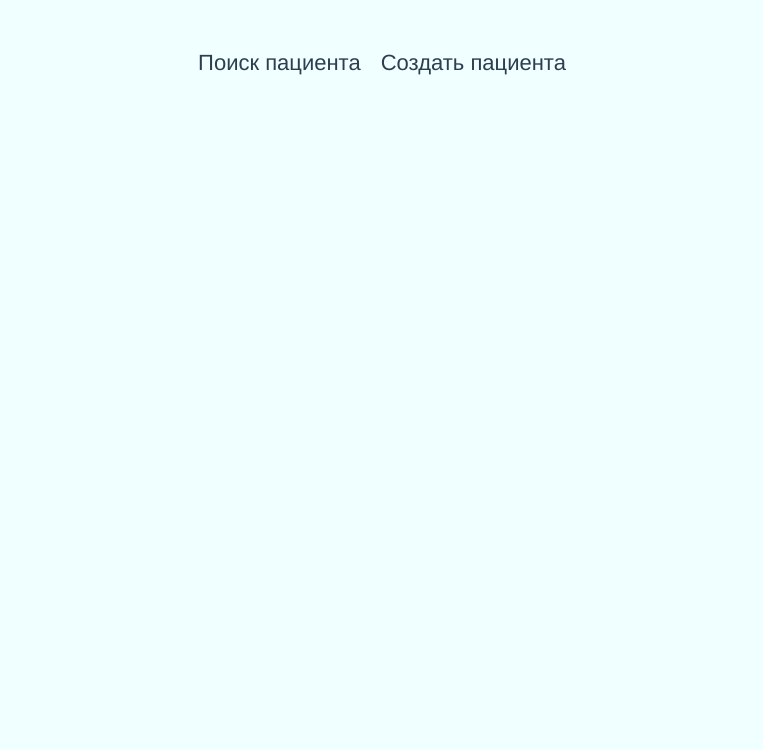
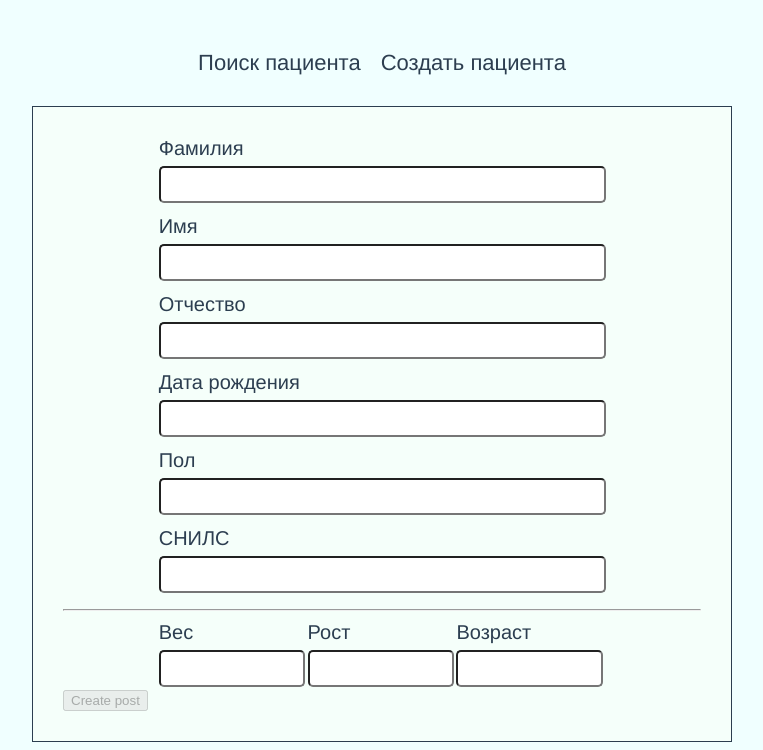
Before and after one commit to ToNi310558/consultations, a Vue app: page /newPatient in a window 1280 px wide. Shown: the top 750 px of the page, without its empty margins (258-1021 px from the left). Built offline with nearby package versions, Linux system fonts and the light colour scheme.

Commit message:
just saving

```diff
--- a/src/main.js
+++ b/src/main.js
@@ -2,7 +2,8 @@ import Vue from 'vue'
 import App from './App.vue'
 import router from './router'
 import store from './store'
-
+import Vuelidate from 'vuelidate'
+Vue.use(Vuelidate)
 Vue.config.productionTip = false
 
 new Vue({
--- a/src/store/modules/patients.js
+++ b/src/store/modules/patients.js
@@ -8,10 +8,11 @@ export default {
                 patronymic: 'Иванович',
                 birthdate: '19.04.1994',
                 sex: 'Мужской',
-                snils: '45455455',
+                snils: '15278361414',
                 weight: '',
                 height: '186',
-                age: ''
+                age: '',
+                id: 1001
             },
             {
                 surname: 'Горбачев',
@@ -19,10 +20,11 @@ export default {
                 patronymic: '',
                 birthdate: '03.11.1987',
                 sex: 'Мужской',
-                snils: '78784564',
+                snils: '16675209900',
                 weight: '84',
                 height: '176',
-                age: ''
+                age: '',
+                id: 1002
             },
             {
                 surname: 'Малинова',
@@ -30,10 +32,11 @@ export default {
                 patronymic: 'Владимировна',
                 birthdate: '28.09.2002',
                 sex: 'Женский',
-                snils: '89555465',
+                snils: '17027154139',
                 weight: '48',
                 height: '',
-                age: '18'
+                age: '18',
+                id: 1003
             },
             {
                 surname: 'Громова',
@@ -41,10 +44,11 @@ export default {
                 patronymic: 'Геннадиевна',
                 birthdate: '16.01.1997',
                 sex: 'Женский',
-                snils: '89555465',
+                snils: '19351706177',
                 weight: '140',
                 height: '',
-                age: '24'
+                age: '24',
+                id: 1004
             },
             {
                 surname: 'Лапухов',
@@ -52,10 +56,11 @@ export default {
                 patronymic: '',
                 birthdate: '11.10.2001',
                 sex: 'Мужской',
-                snils: '89555465',
+                snils: '15679695946',
                 weight: '73',
                 height: '178',
-                age: '19'
+                age: '19',
+                id: 1005
             },
             {
                 surname: 'Смирнов',
@@ -63,10 +68,11 @@ export default {
                 patronymic: 'Игоревич',
                 birthdate: '08.02.1989',
                 sex: 'Мужской',
-                snils: '89555465',
+                snils: '16769547839',
                 weight: '104',
                 height: '199',
-                age: ''
+                age: '',
+                id: 1006
             },
         ]
 },
@@ -76,5 +82,9 @@ export default {
         }
     },
     actions: {},
-    mutations:{}
+    mutations:{
+        createPatient(state, newPatient) {
+            state.patients.unshift(newPatient)
+        }
+    }
 }
--- a/src/views/Patients.vue
+++ b/src/views/Patients.vue
@@ -3,7 +3,7 @@
 
    <filters/>
 
-    <div v-for="patient in allPatients" class="patient-flexbox">
+    <div v-for="patient in allPatients"  class="patient-flexbox">
       <div class="patient-fio">
         {{patient.surname}}
         {{patient.name}}
--- a/src/views/newPatient.vue
+++ b/src/views/newPatient.vue
@@ -1,15 +1,251 @@
 <template>
-    <div>
+    <div class="forms">
+        <form  @submit.prevent="submit">
+            <label class="form-label">Фамилия<br>
+                <input v-model.trim="surname"
+                       @blur="surnameTouch = true"
+                       :class="{ 'error': surnameError || surnameInvalid }"
+                       class="form-input" type="text">
+                <div v-if="surnameError" class="error-msg">{{msgRequired}}</div>
+                <div v-else-if="surnameInvalid" class="error-msg">{{msgInvalid}}</div>
+            </label>
 
+            <label class="form-label">Имя<br>
+                <input v-model.trim="name"
+                       @blur="nameTouch = true"
+                       :class="{ 'error': nameError || nameInvalid }"
+                       class="form-input" type="text">
+                <div v-if="nameError" class="error-msg">{{msgRequired}}</div>
+                <div v-else-if="nameInvalid" class="error-msg">{{msgInvalid}}</div>
+            </label>
+
+            <label class="form-label">Отчество<br>
+                <input v-model.trim="patronymic"
+                       @blur="patronymicTouch = true"
+                       :class="{ 'error':  patronymicInvalid }"
+                       class="form-input" type="text">
+                <div v-if="patronymicInvalid" class="error-msg">{{msgInvalid}}</div>
+            </label>
+
+            <label class="form-label">Дата рождения<br>
+                <input v-model.trim="birthdate"
+                       @blur="birthdateTouch = true"
+                       :class="{ 'error':  birthdateInvalid || birthdateError }"
+                       class="form-input" type="text">
+                <div v-if="birthdateError" class="error-msg">{{msgRequired}}</div>
+                <div v-else-if="birthdateInvalid" class="error-msg">{{msgInvalid}}</div>
+            </label>
+
+            <label class="form-label">Пол<br>
+                <input v-model.trim="sex"
+                       @blur="sexTouch = true"
+                       :class="{ 'error': sexError || sexInvalid}"
+                       class="form-input" type="text">
+                <div v-if="sexError" class="error-msg">{{msgRequired}}</div>
+                <div v-else-if="sexInvalid" class="error-msg">{{msgInvalid}}</div>
+            </label>
+
+            <label class="form-label">СНИЛС<br>
+                <input v-model.trim="snils"
+                       @blur="snilsTouch = true"
+                       :class="{ 'error': snilsError || snilsInvalid}"
+                       class="form-input" type="text" maxlength="11">
+                <div v-if="snilsError" class="error-msg">{{msgRequired}}</div>
+                <div v-else-if="snilsInvalid" class="error-msg">{{msgInvalid}}</div>
+            </label>
+
+            <hr>
+
+            <section>
+                <label class="form-label_mini">Вес<br>
+                    <input v-model.trim="weight"
+                           class="form-input_mini" type="text" maxlength="3">
+                </label>
+
+                <label class="form-label_mini">Рост<br>
+                    <input v-model.trim="height"
+                           class="form-input_mini" type="text" maxlength="3">
+                </label>
+
+                <label class="form-label_mini">Возраст<br>
+                    <input v-model.trim="age"
+                           class="form-input_mini" type="text" maxlength="3">
+                </label>
+            </section>
+
+
+            <button type="submit" class="btn" :disabled="disBtn">Create post</button>
+        </form>
     </div>
 </template>
 
 <script>
+    import {mapMutations} from 'vuex'
+    import { required,  helpers} from 'vuelidate/lib/validators';
+    const alpha = helpers.regex('alpha', /^[ЁА-Яёа-я]*$/);
+
     export default {
-        name: "newPatient"
+        name: "newPatient",
+        data () {
+            return {
+                msgRequired: 'Поле обязательно для заполнения',
+                msgInvalid: 'Недопустимые символы',
+                surname: '',
+                surnameTouch: false,
+                name: '',
+                nameTouch: false,
+                patronymic: '',
+                patronymicTouch: false,
+                birthdate: '',
+                birthdateTouch: false,
+                sex: '',
+                sexTouch: false,
+                snils: '',
+                snilsTouch: false,
+                weight: '',
+                height: '',
+                age: ''
+            }
+        },
+        methods: {
+            ...mapMutations(["createPatient"]),
+            // Создание нового пациента
+            submit() {
+                this.createPatient({
+                    surname: this.surname,
+                    name: this.name,
+                    patronymic: this.patronymic,
+                    birthdate: this.birthdate,
+                    sex: this.sex,
+                    snils: this.snils,
+                    weight: this.weight,
+                    height: this.height,
+                    age: this.age,
+                    id: Date.now()
+                });
+                // Очистка всех полей ввода
+                this.surname = this.name = this.patronymic = this.birthdate = this.sex = this.snils = this.weight = this.height = this.age =  ''
+            },
+          validateSNILS() {
+                this.snils = this.snils.toString().replace(/\D/g, '')
+
+                // Цифр всегда 11
+                if (this.snils.length != 11) return false
+                // Трёх одинаковых цифр подряд быть не может
+                if (/(\d)\1\1/.test(this.snils.toString())) return false
+
+                const controlCode = Number(this.snils.substr(-2))
+                let calcCode = this.snils.substr(0, 9).split('').map((N, idx) => Number(N) * (9 - idx)).reduce((Sum, N) => Sum + N)
+                if (calcCode == 100) calcCode = 0
+                if (calcCode % 101 != controlCode) return false
+
+                return true
+            }
+        },
+        computed: {
+            disBtn() {
+                return this.$v.surname.$invalid ||
+                    this.$v.name.$invalid ||
+                    this.$v.birthdate.$invalid ||
+                    this.$v.sex.$invalid ||
+                    this.$v.snils.$invalid
+            },
+            surnameError() {
+                return !this.surname && this.surnameTouch;
+            },
+            surnameInvalid() {
+                return !this.surname.alpha && this.surnameTouch;
+            },
+            nameError() {
+                return !this.name && this.nameTouch;
+            },
+            nameInvalid() {
+                return !this.name.alpha && this.nameTouch;
+            },
+            patronymicInvalid() {
+                return !this.patronymic.alpha && this.patronymicTouch;
+            },
+            sexError() {
+                return !this.sex && this.sexTouch;
+            },
+            sexInvalid() {
+                return !this.sex.alpha && this.sexTouch;
+            },
+            snilsError() {
+                return !this.snils && this.snilsTouch;
+            },
+            snilsInvalid() {
+                return !this.validateSNILS() && this.snilsTouch;
+            },
+            birthdateError() {
+                return !this.birthdate && this.birthdateTouch;
+            },
+            birthdateInvalid() {
+                return !this.birthdate && this.birthdateTouch;
+            }
+        },
+        validations: {
+            surname:{
+                required,
+                alpha
+            }, name: {
+                required,
+                alpha
+            },
+            patronymic: {
+               alpha
+            },
+            birthdate: {
+                required
+            },
+            sex: {
+                required,
+                alpha
+            },
+            snils: {
+                required
+            }
+        }
     }
 </script>
 
 <style scoped>
-
+    .error{
+    border: 1px solid red;
+    }
+    .error-msg{
+        color: red;
+        font-size: 14px;
+    }
+    form{
+        border: 1px solid #2c3e50;
+        background: mintcream;
+        padding: 30px;
+        margin-top: 30px;
+    }
+    .form-label{
+        display: block;
+        margin: 0 auto 6px auto;
+        width: 70%;
+    }
+    .form-input{
+        width: 93%;
+        font-size: 20px;
+        padding: 5px 14px;
+        margin: 6px 0;
+        border-radius: 5px;
+    }
+    section{
+        display: flex;
+        justify-content: space-between;
+        margin: 0 auto;
+        width: 70%;
+    }
+    .form-input_mini{
+        width: 77%;
+        font-size: 20px;
+        padding: 5px 14px;
+        margin-top: 6px;
+        border-radius: 5px;
+    }
 </style>
```
